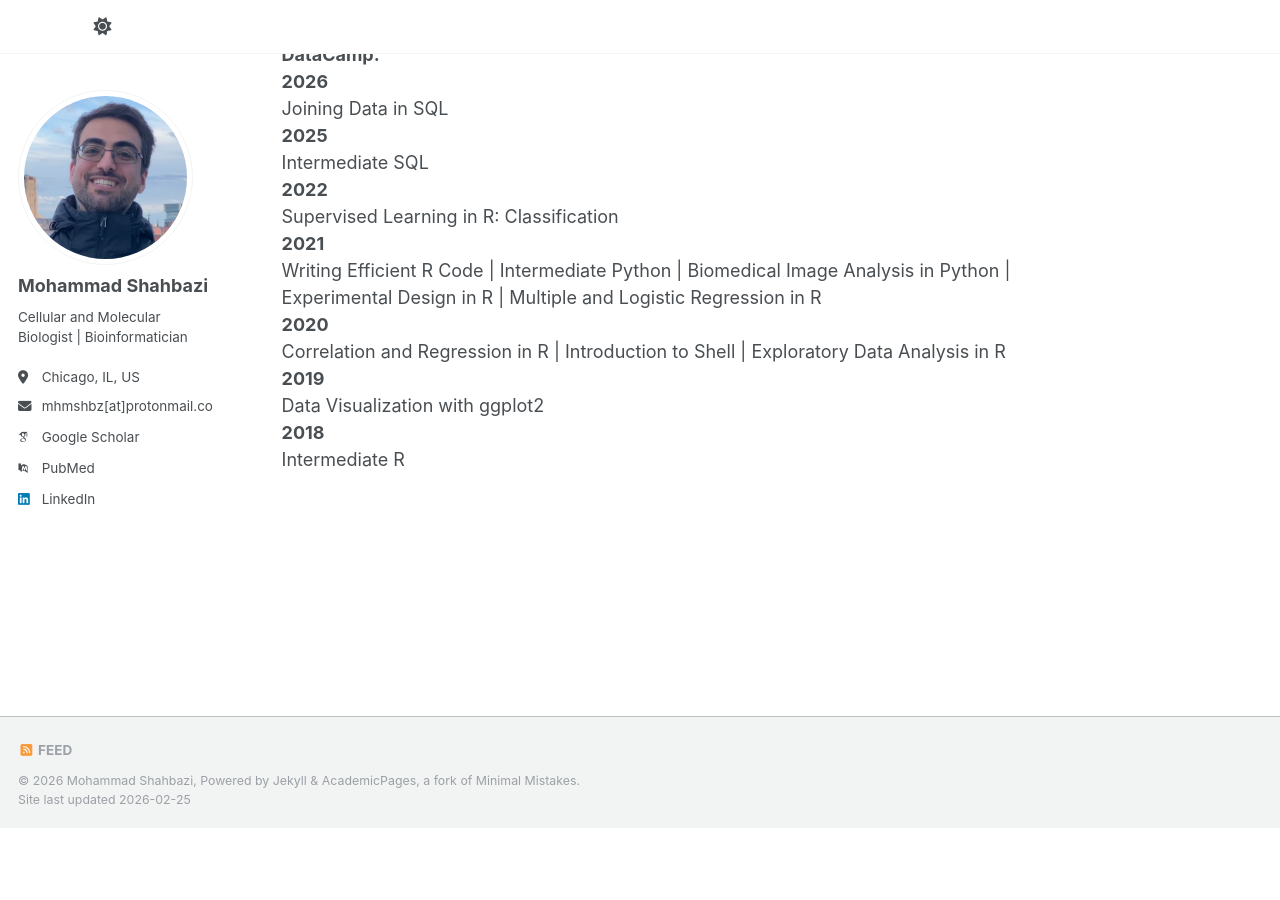
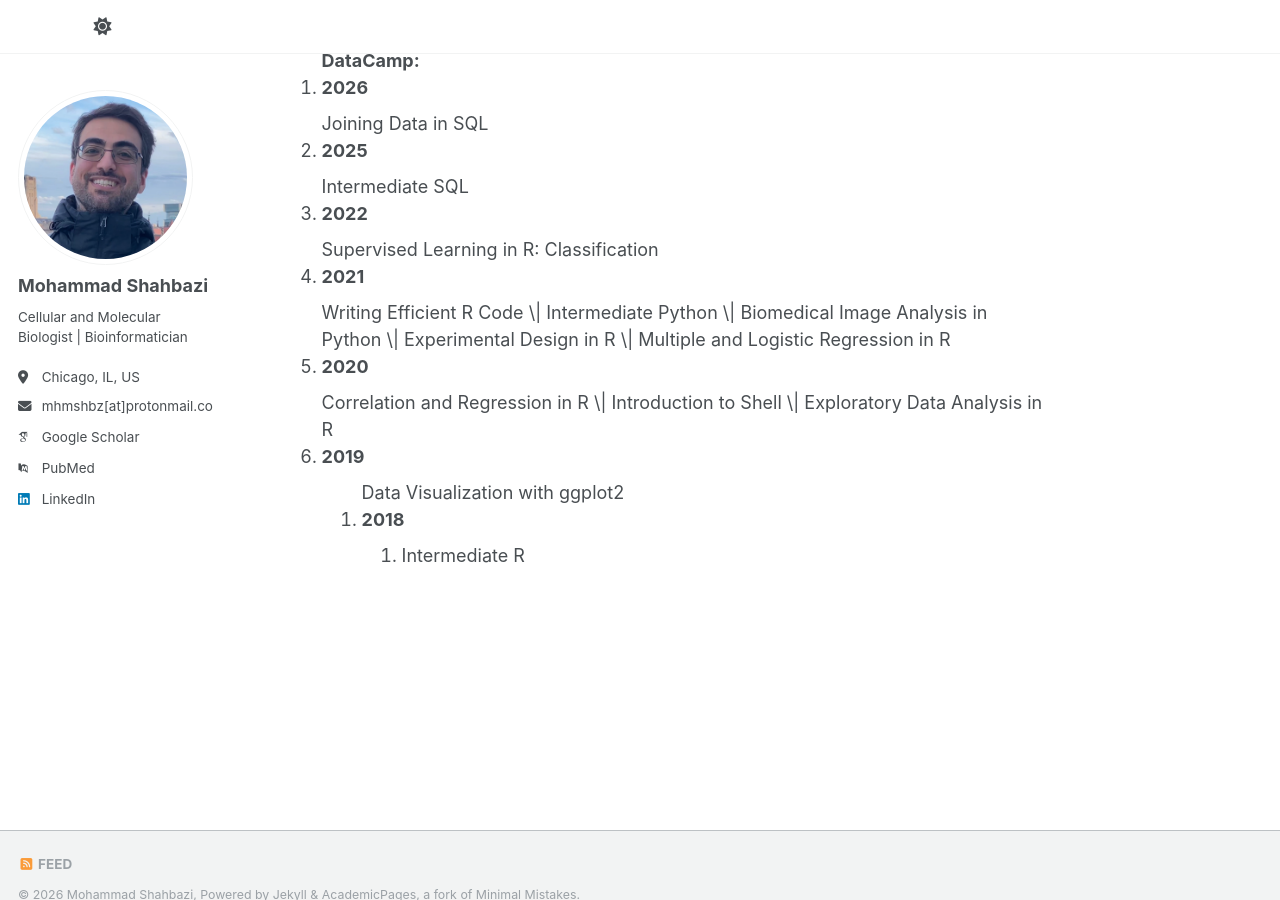
Before and after one commit to shahbazi-m/shahbazi-m.github.io, a Jekyll site: the page built from _pages/about.md, in a window 1280 px wide and 900 px high, scrolled down 2955 px. Built offline with Jekyll 4.4.1, drawn with Linux system fonts in a browser that asks for light colours; some web fonts are replaced; a script that is not in the unit is left out; before the commit the page ends 3782 px from its top, so only the background shows below that.

Commit message:
Update about.md

```diff
--- a/_pages/about.md
+++ b/_pages/about.md
@@ -87,26 +87,31 @@ Code Sample
 
 Professional Development
 ------
+<ol>
 <strong>DataCamp:</strong>
 
-<strong>2026</strong>
+<li><strong>2026</strong></li>
 Joining Data in SQL
 
-<strong>2025</strong>
+<li><strong>2025</strong></li>
 Intermediate SQL
 
-<strong>2022</strong>
+<li><strong>2022</strong></li>
 Supervised Learning in R: Classification
 
-<strong>2021</strong>
+<li><strong>2021</strong></li>
 
 Writing Efficient R Code \| Intermediate Python \| Biomedical Image Analysis in Python  \| Experimental Design in R 	\|   Multiple and Logistic Regression in R
 
-<strong>2020</strong>
+<li><strong>2020</strong></li>
 Correlation and Regression in R \| Introduction to Shell \| Exploratory Data Analysis in R
 
-<strong>2019</strong>
+<li><strong>2019</strong></li>
+<ol>
 Data Visualization with ggplot2
 
-<strong>2018</strong>
-Intermediate R
+<li><strong>2018</strong></li>
+<ol>
+<li>Intermediate R</li>
+</ol>
+</ol>
```
